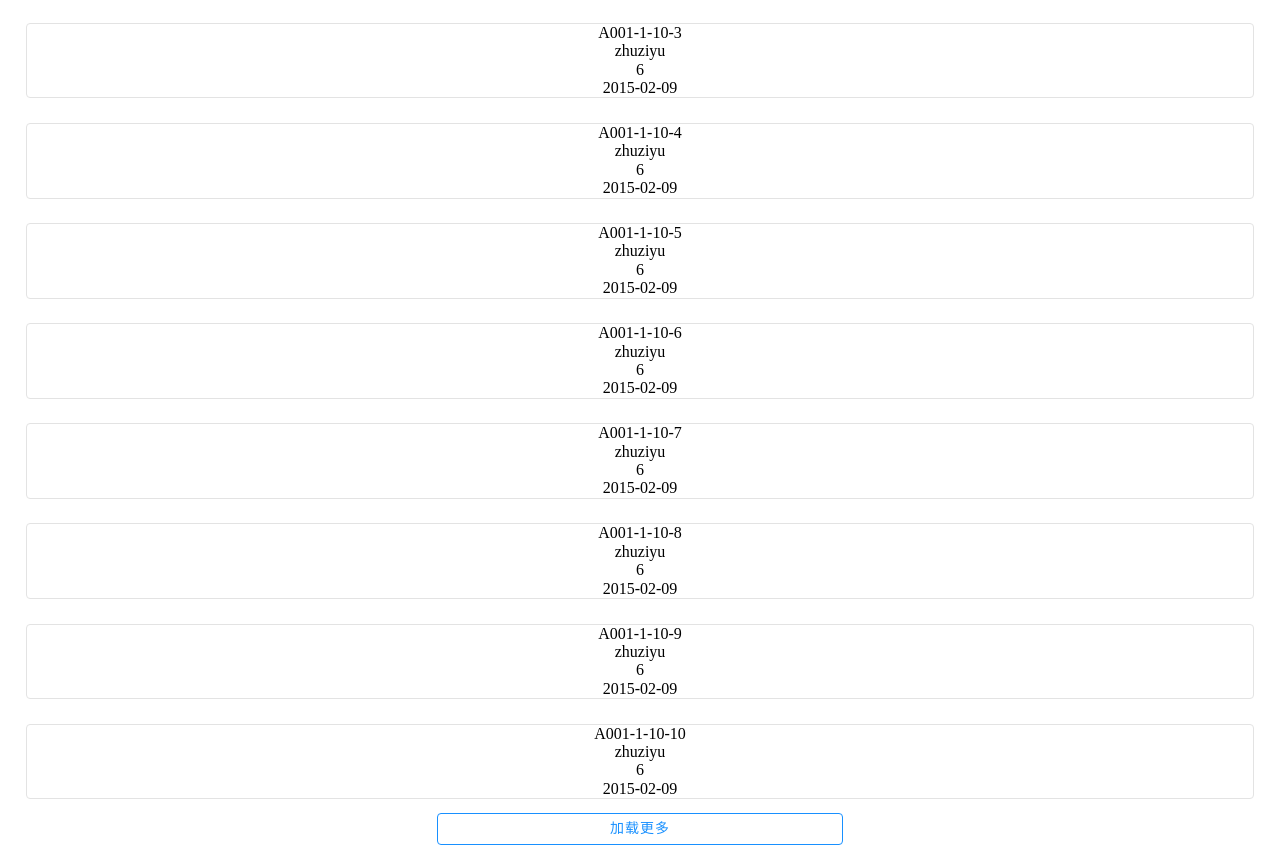
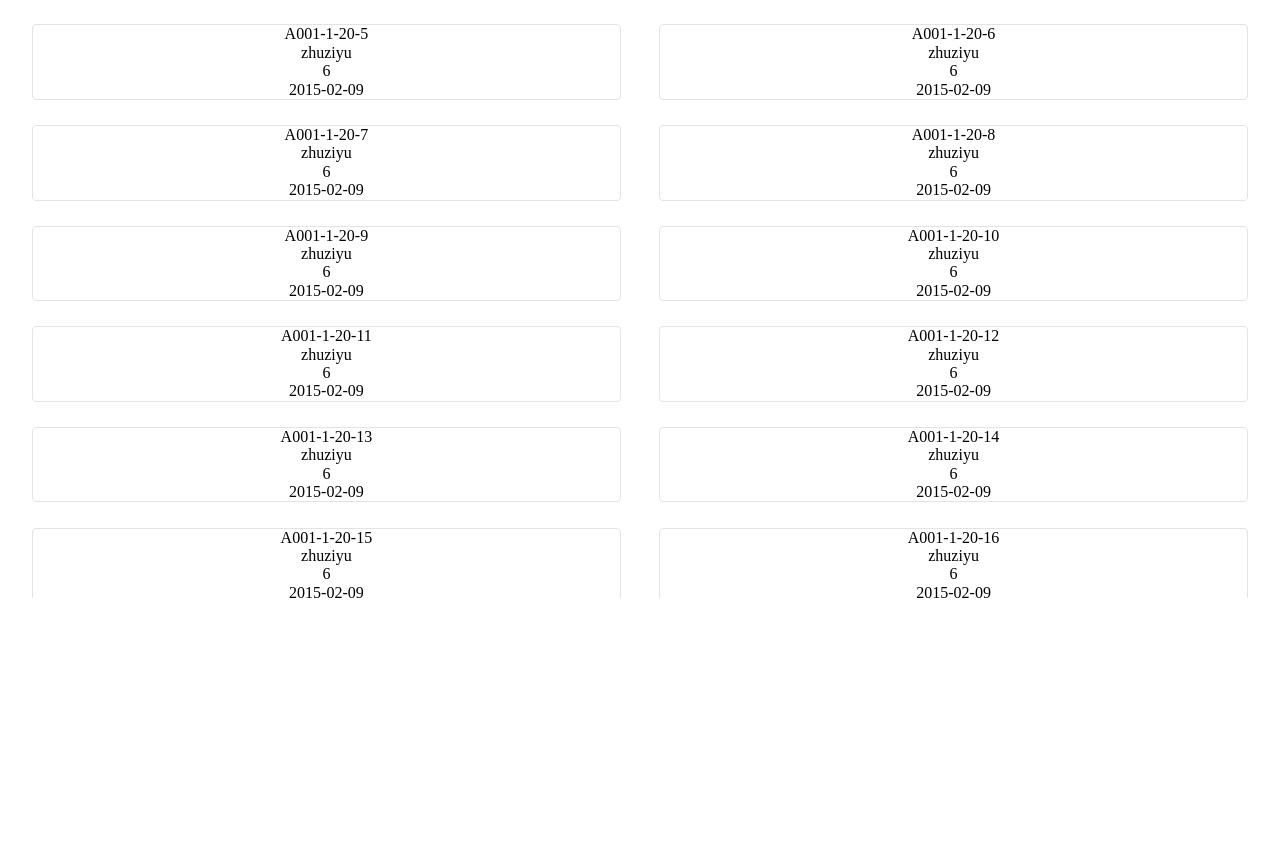
Before and after one commit to lei-zhu/react-paging-list, a React app: page / in a window 1280 px wide. Shown: the part 202-1061 px from the top of the page. After the commit the page ends 800 px from the top, so only its background shows below. Built offline with nearby package versions, Linux system fonts and the light colour scheme.

Commit message:
完善PagingList及子组件逻辑

```diff
--- a/src/components/LoadMore/index.tsx
+++ b/src/components/LoadMore/index.tsx
@@ -9,23 +9,19 @@ export interface ILoadMoreOptions {
 
 export interface ILoadMoreProps {
   pageNumber: number; // 当前页码
-  pageSize: number; // 每页数量
   dataLoading: boolean; // 数据加载中
   totalCount: number; // 总记录数
+  totalPages: number; // 总页数
   options: ILoadMoreOptions;
   onLoadBtnClick: Function; // 加载下一页按钮的回调函数
 }
 
 const LoadMore: React.FC<ILoadMoreProps> = (props: ILoadMoreProps) => {
   const {
-    pageNumber, pageSize, dataLoading, totalCount,
+    pageNumber, dataLoading, totalCount, totalPages,
     options, onLoadBtnClick,
   } = props;
   const { loadingText, loadBtnText, noMoreText } = options;
-
-  const totalPages = Math.floor((totalCount % pageSize === 0)
-    ? (totalCount / pageSize)
-    : (totalCount / pageSize + 1));
 
   if ((dataLoading === false && pageNumber === 1 && totalCount === 0 && totalPages === 0)
     || (dataLoading === true && pageNumber === 1 && totalCount === 0)) {
--- a/src/components/LoadMore/style.less
+++ b/src/components/LoadMore/style.less
@@ -1,7 +1,7 @@
 @import './../index.less';
 
 .rpl_load_more:extend(.flex_column_center) {
-  height: 60px;
+  min-height: 60px;
   width: 100%;
 
   & > .load_status_text {
--- a/src/components/PagingList/index.tsx
+++ b/src/components/PagingList/index.tsx
@@ -1,5 +1,5 @@
 /* eslint-disable react-hooks/exhaustive-deps */
-import React, { useState, useEffect } from 'react';
+import React, { useState, useEffect, useRef } from 'react';
 import ListView, { IListViewOptions } from '../ListView';
 import LoadMore, { ILoadMoreOptions } from '../LoadMore';
 import './style.less';
@@ -21,21 +21,31 @@ export interface IPagingListProps {
   renderItem: (item: any) => React.ReactNode; // 渲染列表项的回调函数
   listViewOptions?: IListViewOptions;
   loadMoreOptions?: ILoadMoreOptions;
+  enableScrollingAutoLoad?: boolean; // 是否启用滚动时自动加载下一页数据
+  distanceHeightFromBottom?: number; // 距离底部的高度为多少时自动加载
 }
 
 const PagingList: React.FC<IPagingListProps> = (props: IPagingListProps) => {
   const {
     layoutType, pageSize, requestData, renderItem,
     listViewOptions, loadMoreOptions,
+    enableScrollingAutoLoad, distanceHeightFromBottom
   } = props;
 
   const [pageNum, setPageNum] = useState(1);
   const [dataLoading, setDataLoading] = useState(false);
   const [pagedResult, setPagedResult] = useState<any>(null);
   const [dataListPerPage, setDataListPerPage] = useState<any>(null);
-  const [totalCount, setTotalCount] = useState<any>(0);
+  const [totalCount, setTotalCount] = useState<number>(0);
+  const [totalPages, setTotalPages] = useState<number>(0);
+
+  const pageListWrapRef = useRef<HTMLDivElement>(null);
 
   const loadNextPageData = (pageNumber: number) => {
+    if (totalPages !== 0 && pageNum >= totalPages) {
+      return;
+    }
+
     setDataLoading(true);
 
     setTimeout(() => {
@@ -44,7 +54,7 @@ const PagingList: React.FC<IPagingListProps> = (props: IPagingListProps) => {
 
       setPageNum(pageNumber);
       setDataLoading(false);
-    }, 3000);
+    }, 1000);
   };
 
   useEffect(() => {
@@ -54,13 +64,61 @@ const PagingList: React.FC<IPagingListProps> = (props: IPagingListProps) => {
   useEffect(() => {
     if (pagedResult) {
       const { dataList, total } = pagedResult;
+      const totalPages2 = Math.floor((total % pageSize === 0)
+        ? (total / pageSize)
+        : (total / pageSize + 1));
+
       setDataListPerPage(dataList);
       setTotalCount(total);
+      setTotalPages(totalPages2);
     }
   }, [pageNum, dataLoading]);
 
+  const pageListWrapScroll = () => {
+    let pageListWrap: HTMLDivElement | undefined;
+    if (pageListWrapRef && pageListWrapRef.current) {
+      pageListWrap = pageListWrapRef.current;
+    }
+
+    if (pageListWrap) {
+      let parentWrapOrScreenHeight = pageListWrap.parentElement?.clientHeight;
+      if (!parentWrapOrScreenHeight) {
+        parentWrapOrScreenHeight = window.screen.height;
+      }
+
+      const wrapScrollTop = pageListWrap.scrollTop;
+      const wrapScrollHeight = pageListWrap.scrollHeight;
+
+      const temp1 = distanceHeightFromBottom ?? 160;
+      if (wrapScrollTop + parentWrapOrScreenHeight >= wrapScrollHeight - temp1) {
+        loadNextPageData(pageNum + 1);
+      }
+    }
+  };
+
+  useEffect(() => {
+    let pageListWrap: HTMLDivElement | undefined;
+    if (pageListWrapRef && pageListWrapRef.current) {
+      pageListWrap = pageListWrapRef.current;
+    }
+
+    if (enableScrollingAutoLoad === true) {
+      if (pageListWrap) {
+        pageListWrap.addEventListener('scroll', pageListWrapScroll);
+      }
+    }
+
+    return () => {
+      if (enableScrollingAutoLoad === true) {
+        if (pageListWrap) {
+          pageListWrap.removeEventListener('scroll', pageListWrapScroll);
+        }
+      }
+    };
+  }, [pageNum, dataLoading]);
+
   return (
-    <div className="paging_list">
+    <div className="paging_list" ref={pageListWrapRef}>
       <ListView
         layoutType={layoutType ?? 'ROW'}
         pageNumber={pageNum}
@@ -76,9 +134,9 @@ const PagingList: React.FC<IPagingListProps> = (props: IPagingListProps) => {
       />
       <LoadMore
         pageNumber={pageNum}
-        pageSize={pageSize}
+        dataLoading={dataLoading}
         totalCount={totalCount}
-        dataLoading={dataLoading}
+        totalPages={totalPages}
         options={{
           loadingText: loadMoreOptions?.loadingText,
           loadBtnText: loadMoreOptions?.loadBtnText,
@@ -104,6 +162,8 @@ PagingList.defaultProps = {
     loadBtnText: '加载更多',
     noMoreText: '没有了',
   },
+  enableScrollingAutoLoad: true,
+  distanceHeightFromBottom: 160,
 };
 
 export default PagingList;
--- a/src/components/PagingList/style.less
+++ b/src/components/PagingList/style.less
@@ -4,4 +4,5 @@
   justify-content: unset;
   flex: 1;
   width: 100%;
+  overflow-y: scroll;
 }
--- a/src/pages/App.tsx
+++ b/src/pages/App.tsx
@@ -23,7 +23,7 @@ export default class App extends PureComponent {
     const { pageNumber, pageSize } = params;
 
     const dataList: Array<IDataObj> = [];
-    for (let i = 1; i <= 10; i++) {
+    for (let i = 1; i <= 20; i++) {
       const newItem = { ...item };
 
       const id = `${item.id}-${pageNumber}-${pageSize}-${i}`;
@@ -33,7 +33,7 @@ export default class App extends PureComponent {
     }
 
     const result: IPagedResult = {
-      total: 56,
+      total: 60,
       dataList,
     };
 
@@ -44,8 +44,8 @@ export default class App extends PureComponent {
     return (
       <div className="app">
         <PagingList
-          // layoutType="GRID"
-          pageSize={10}
+          layoutType="GRID"
+          pageSize={20}
           requestData={this.requestData}
           renderItem={(item: IDataObj) => {
             const {
@@ -60,6 +60,8 @@ export default class App extends PureComponent {
               </div>
             );
           }}
+          enableScrollingAutoLoad
+          distanceHeightFromBottom={320}
         />
       </div>
     );
--- a/src/pages/index.html
+++ b/src/pages/index.html
@@ -7,6 +7,6 @@
     <title>react-paging-list</title>
   </head>
   <body>
-    <div id="app"></div>
+    <div id="root"></div>
   </body>
 </html>
--- a/src/pages/index.tsx
+++ b/src/pages/index.tsx
@@ -5,7 +5,7 @@ import App from './App';
 import 'normalize.css';
 
 const render = () => {
-  ReactDOM.render(<App />, document.querySelector('#app'));
+  ReactDOM.render(<App />, document.querySelector('#root'));
 };
 
 render();
```
